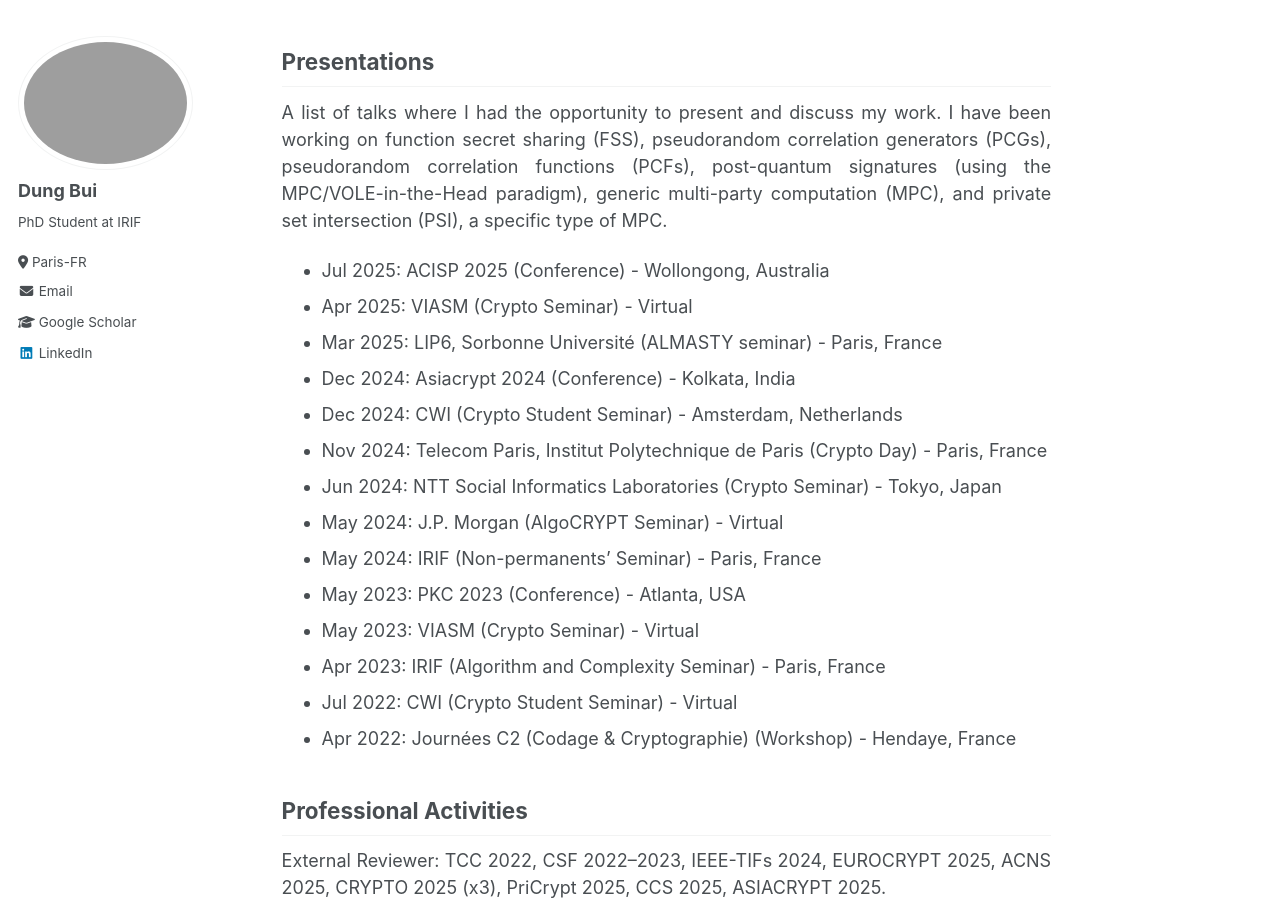
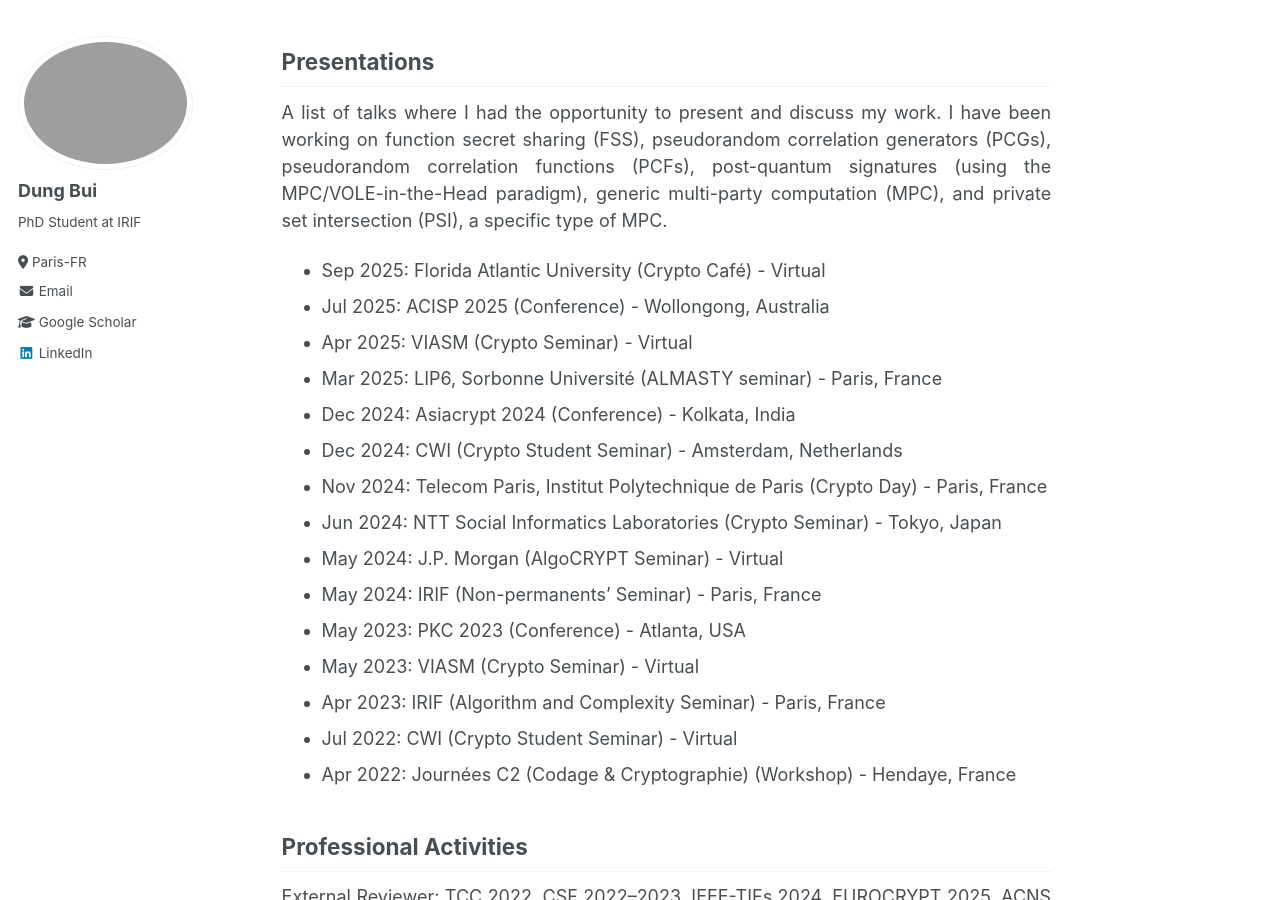
Before and after one commit to dungbui15/dungbui15.github.io, a Jekyll site: the page built from _pages/about.md, in a window 1280 px wide and 900 px high, scrolled down 2372 px. Built offline with Jekyll 4.4.1, drawn with Linux system fonts in a browser that asks for light colours.

Commit message:
Update about.md

```diff
--- a/_pages/about.md
+++ b/_pages/about.md
@@ -100,6 +100,7 @@ For an up-to-date list of my publications, you can check my [Dblp profile](https
 ## Presentations
 A list of talks where I had the opportunity to present and discuss my work. I have been working on function secret sharing (FSS), pseudorandom correlation generators (PCGs), pseudorandom correlation functions (PCFs), post-quantum signatures (using the MPC/VOLE-in-the-Head paradigm), generic multi-party computation (MPC), and private set intersection (PSI), a specific type of MPC.
 
+- Sep 2025: Florida Atlantic University (Crypto Café) - Virtual
 - Jul 2025: ACISP 2025 (Conference) - Wollongong, Australia
 - Apr 2025: VIASM (Crypto Seminar) - Virtual
 - Mar 2025: LIP6, Sorbonne Université (ALMASTY seminar) - Paris, France
```
